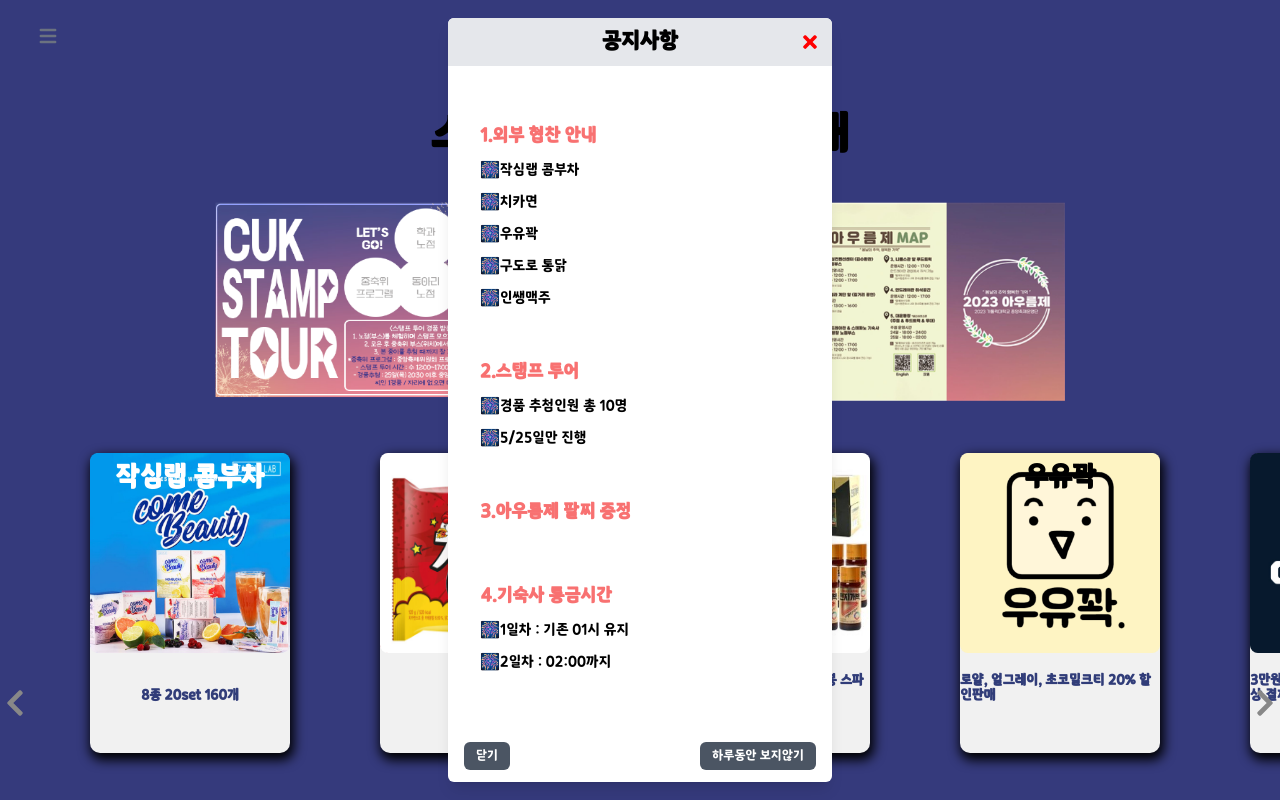
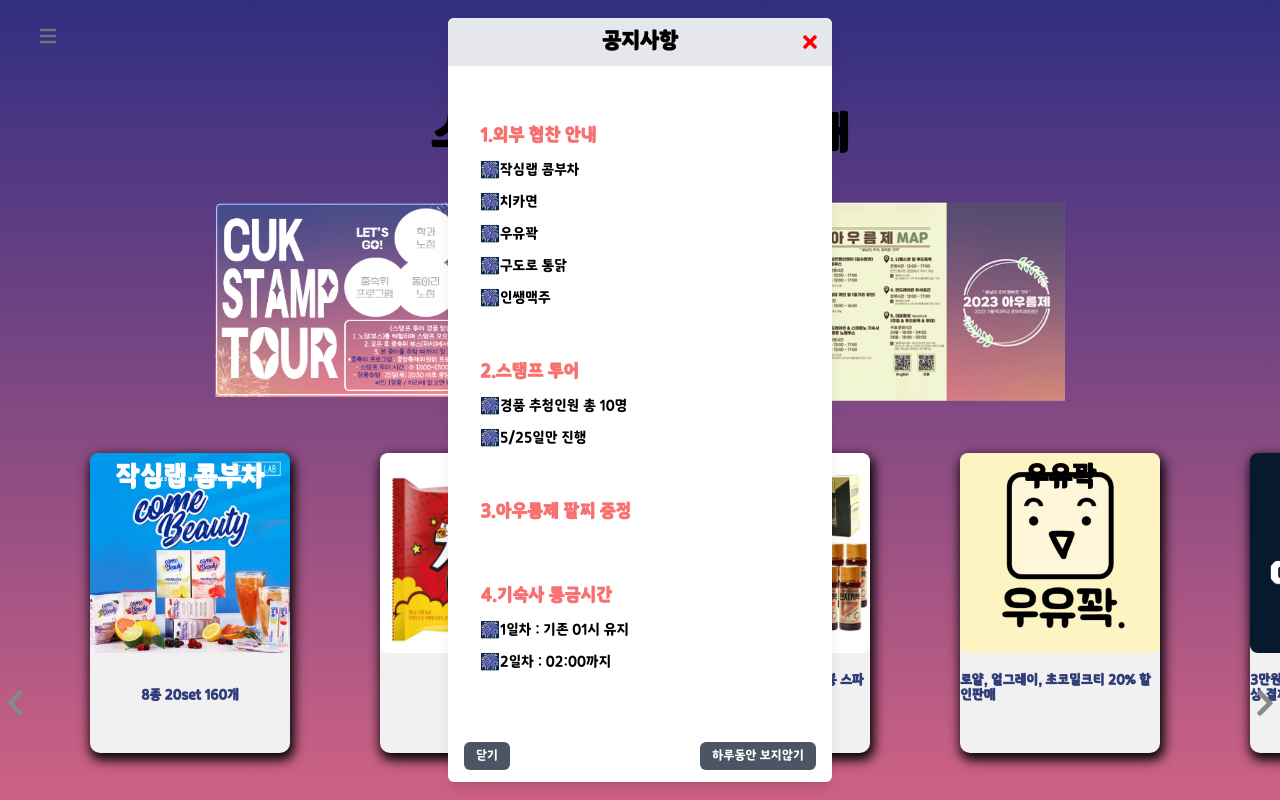
Before and after one commit to CUK-LikeLion-Festival/Festival_Front, a React (Create React App) app: page /sponser in a window 1280 px wide. Shown: the top 800 px of the page. Built offline with nearby package versions, Linux system fonts and the light colour scheme.

Commit message:
bar, sponser 배경색 수정

```diff
--- a/src/pages/bar.js
+++ b/src/pages/bar.js
@@ -6,6 +6,7 @@
 
 const Bar = () => {
   return (
+    <div className="bg-gradient-to-b from-indigo-900 to-rose-400">
       <Layout>
         <React.Fragment>
           <Container>
@@ -18,6 +19,7 @@
           </Container>
         </React.Fragment>
       </Layout>
+    </div>
   );
 };
 
--- a/src/pages/sponserstamp.js
+++ b/src/pages/sponserstamp.js
@@ -4,7 +4,7 @@
 
 export default function SponcerStamp() {
   return (
-    <div>
+    <div className="bg-gradient-to-b from-indigo-900 to-rose-400">
       <Layout>
         <Stamp />
         <Sponser />
```
Lines whose indentation alone changed are shown as unchanged.
